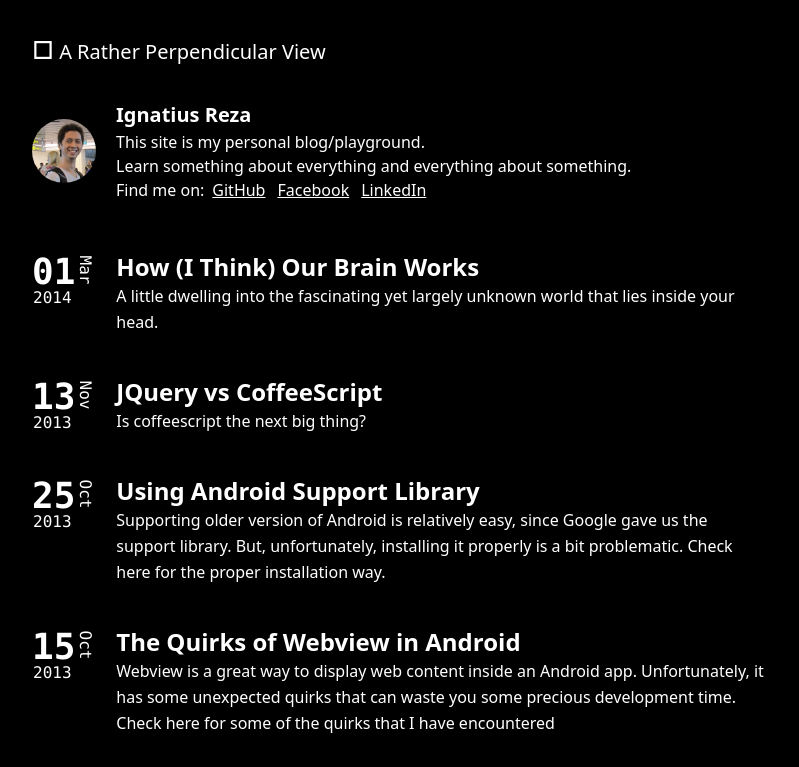
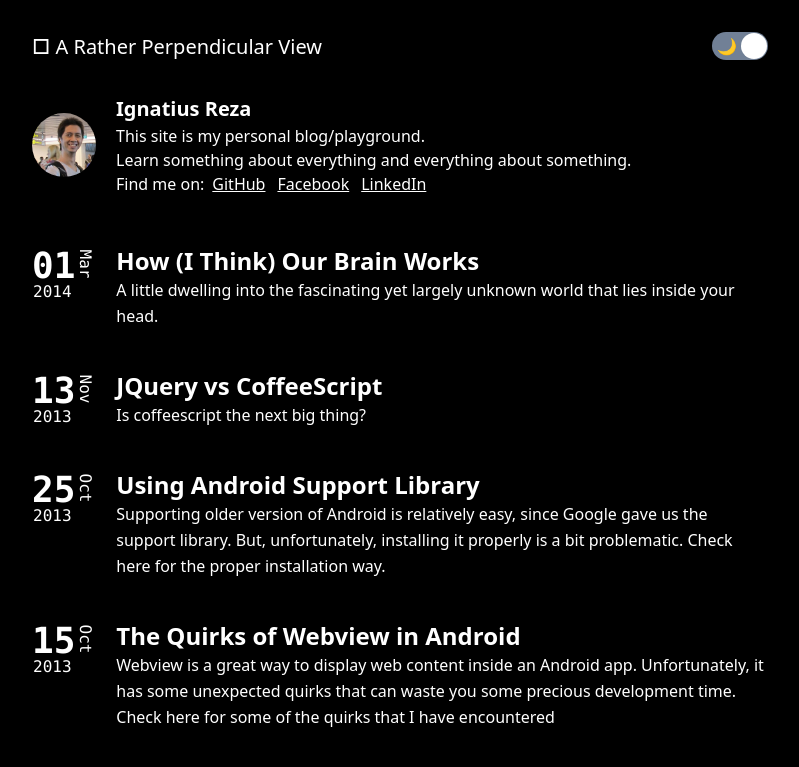
Before and after one commit to ignatiusreza/blog, a Gatsby site: page / in a window 1280 px wide. Shown: the top 767 px of the page, without its empty margins (240-1039 px from the left). Built offline with nearby package versions, Linux system fonts and the light colour scheme; Gatsby itself is replaced by a stand-in of ours; some packages are replaced by stand-ins of ours.

Commit message:
add theme switcher, persisted in cookie

```diff
--- a/package.json
+++ b/package.json
@@ -16,6 +16,7 @@
     "gatsby-source-filesystem": "^2.0.33",
     "gatsby-transformer-remark": "^2.3.12",
     "gatsby-transformer-sharp": "^2.1.19",
+    "js-cookie": "^2.2.0",
     "postcss-import": "^12.0.1",
     "postcss-preset-env": "^6.6.0",
     "prismjs": "^1.16.0",
@@ -23,6 +24,7 @@
     "react": "^16.8.6",
     "react-dom": "^16.8.6",
     "react-helmet": "^5.2.1",
+    "react-switch": "^5.0.0",
     "tailwindcss": "^1.0.1"
   },
   "devDependencies": {
--- a/src/components/header.js
+++ b/src/components/header.js
@@ -2,6 +2,7 @@
 import { Link } from 'gatsby';
 
 import SiteContext from './context';
+import ThemeSwitcher from './theme_switcher';
 
 const Header = () => {
   const { title } = useContext(SiteContext);
@@ -11,6 +12,8 @@
       <h1>
         <Link to="/">{title}</Link>
       </h1>
+
+      <ThemeSwitcher />
     </header>
   );
 };
--- a/src/components/layout.js
+++ b/src/components/layout.js
@@ -1,20 +1,17 @@
-/**
- * Layout component that queries for data
- * with Gatsby's StaticQuery component
- *
- * See: https://www.gatsbyjs.org/docs/static-query/
- */
-
-import React from 'react';
+import React, { useState } from 'react';
+import { StaticQuery, graphql } from 'gatsby';
 import PropTypes from 'prop-types';
-import { StaticQuery, graphql } from 'gatsby';
+import Cookies from 'js-cookie';
 
 import SiteContext from './context';
 import Header from './header';
 import Footer from './footer';
 import './layout.css';
 
-const Layout = ({ children }) => (
+const Layout = ({ children }) => {
+  const [theme, setTheme] = useState(Cookies.get('theme') || 'dark');
+
+  return (
     <StaticQuery
       query={graphql`
         query SiteTitleQuery {
@@ -27,18 +24,25 @@
         }
       `}
       render={data => (
-      <div className="container container-dark">
+        <SiteContext.Provider
+          value={{ ...data.site.siteMetadata, theme, setTheme }}
+        >
+          <div
+            className={`container ${
+              theme === 'dark' ? 'container-dark' : 'container-light'
+            }`}
+          >
             <div>
-          <SiteContext.Provider value={data.site.siteMetadata}>
               <Header />
               <main>{children}</main>
               <Footer />
-          </SiteContext.Provider>
             </div>
           </div>
+        </SiteContext.Provider>
       )}
     />
   );
+};
 
 Layout.propTypes = {
   children: PropTypes.node.isRequired,
--- a/src/components/styles/base.css
+++ b/src/components/styles/base.css
@@ -7,10 +7,19 @@
 }
 
 .header {
-  @apply text-xl py-8 font-medium;
+  @apply text-xl py-8 font-medium flex justify-between;
 
   &:first-letter {
     @apply text-2xl;
+  }
+
+  & .switch {
+    @apply text-base;
+    line-height: 28px;
+  }
+
+  & .react-switch-bg {
+    @apply text-center;
   }
 }
 
--- /dev/null
+++ b/src/components/theme_switcher.js
@@ -0,0 +1,29 @@
+import React, { useContext } from 'react';
+import Switch from 'react-switch';
+import Cookies from 'js-cookie';
+
+import SiteContext from './context';
+
+const ThemeSwitcher = () => {
+  const { theme, setTheme } = useContext(SiteContext);
+  const onChange = () => {
+    const updatedTheme = theme === 'dark' ? 'light' : 'dark';
+
+    Cookies.set('theme', updatedTheme, { expires: 365 });
+    setTheme(updatedTheme);
+  };
+
+  return (
+    <Switch
+      onChange={onChange}
+      className="switch"
+      checked={theme === 'dark'}
+      checkedIcon={<>🌙</>}
+      uncheckedIcon={<>🌞</>}
+      onColor="#718096"
+      offColor="#000"
+    />
+  );
+};
+
+export default ThemeSwitcher;
```
Also changed, not shown: 1 other file. Lines whose indentation alone changed are shown as unchanged.
